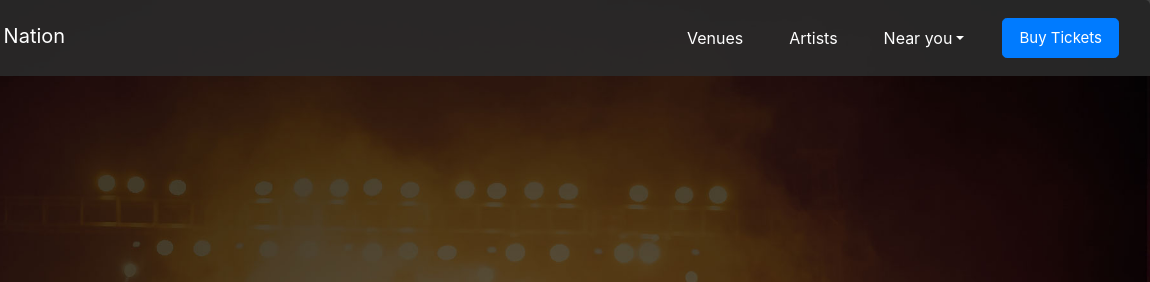
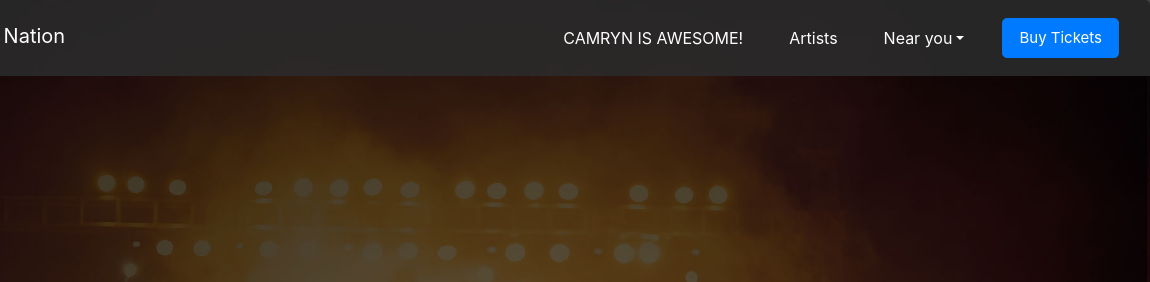
Before and after one commit to CamrynGillmor/new-environments-test, a plain HTML site: page index.html in a window 1280 px wide. Shown: the top 282 px of the page, 130-1280 px from the left. Drawn offline with nearby package versions, Linux system fonts and the light colour scheme.

Commit message:
test change

```diff
--- a/index.html
+++ b/index.html
@@ -25,7 +25,7 @@
       <div class="collapse navbar-collapse" id="navbarSupportedContent">
         <ul class="navbar-nav mr-auto">
           <li class="nav-item active">
-            <a class="nav-link" href="#">Venues <span class="sr-only">(current)</span></a>
+            <a class="nav-link" href="#">CAMRYN IS AWESOME! <span class="sr-only">(current)</span></a>
           </li>
           <li class="nav-item">
             <a class="nav-link" href="#">Artists</a>
```
